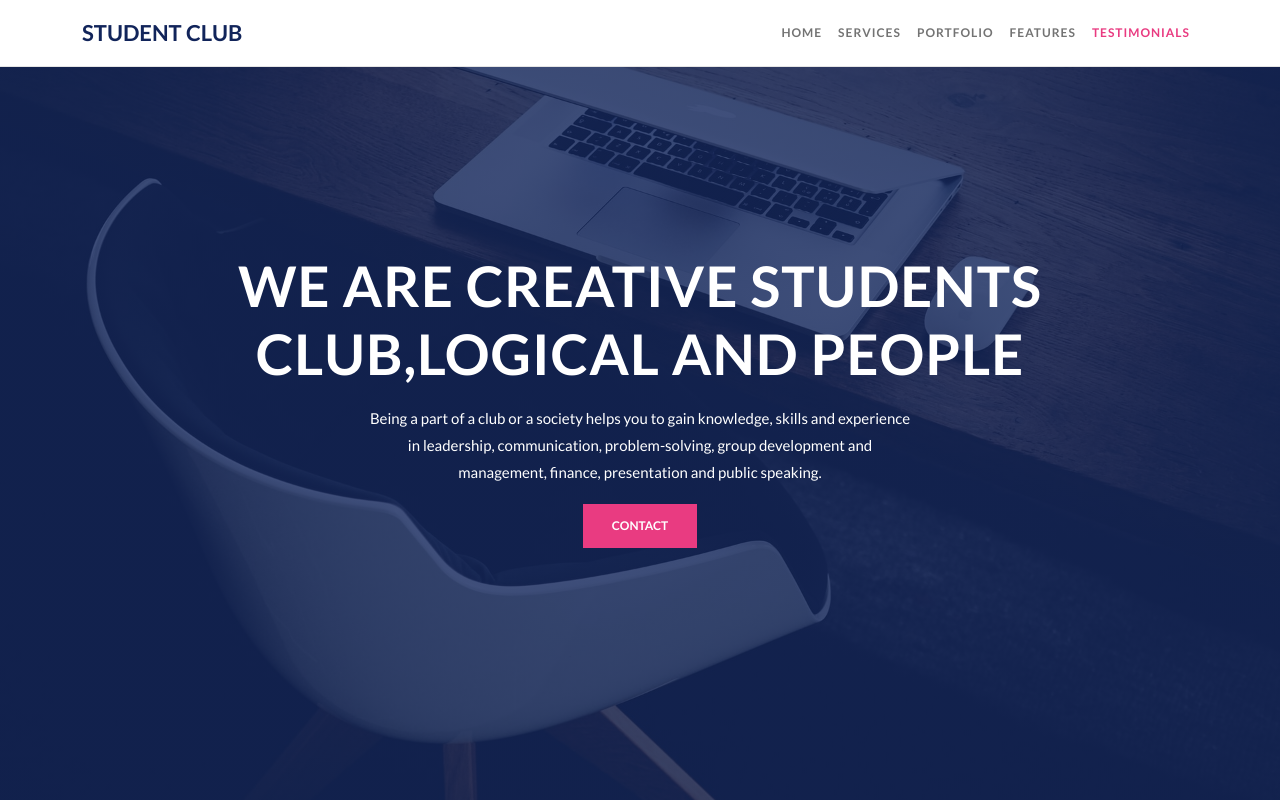
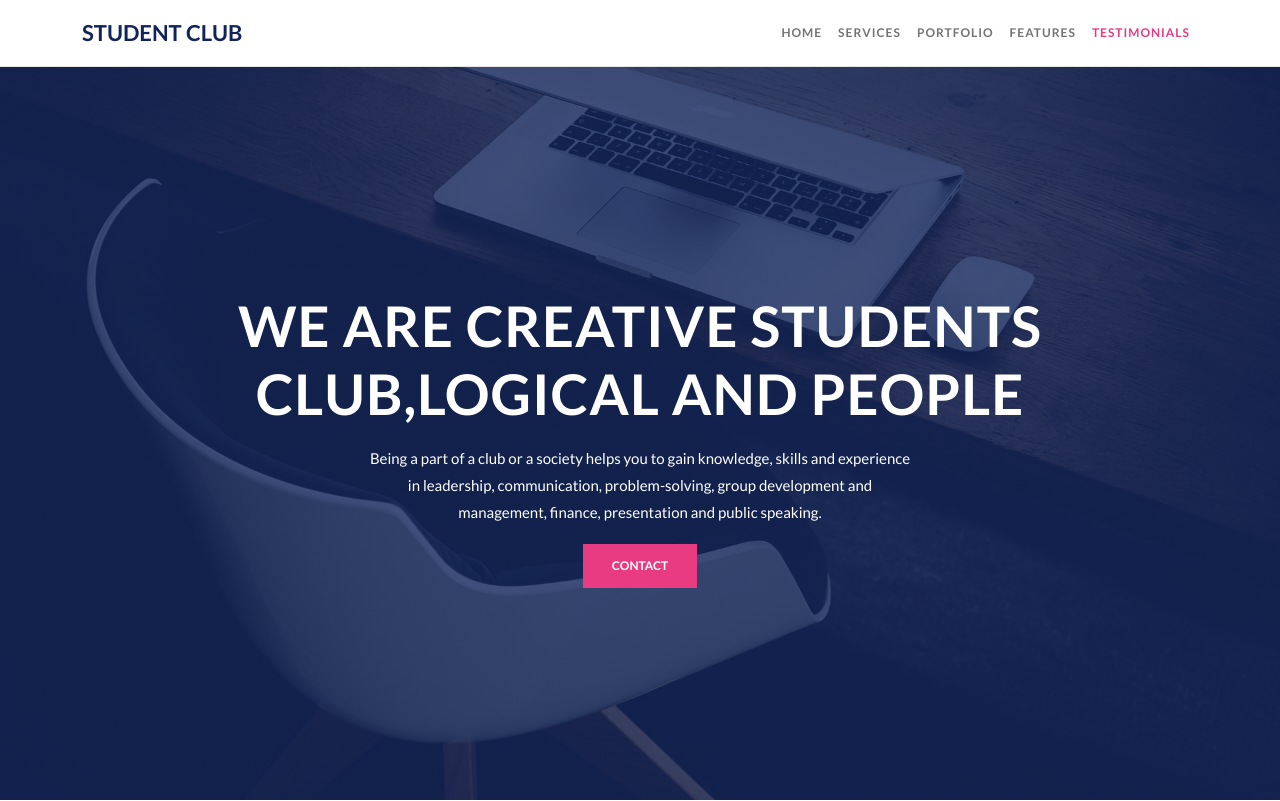
Before and after one commit to prati-7apure/studentClub, a plain HTML site: page index.html in a window 1280 px wide. Shown: the top 801 px of the page. Drawn offline with Linux system fonts and the light colour scheme.

Commit message:
project_done

```diff
--- a/css/style.css
+++ b/css/style.css
@@ -38,7 +38,7 @@ small {
 
 section {
    padding-top: 100px;
-   padding-bottom: 100px;
+   padding-bottom: 20px;
 }
 
 .navbar {
```
Also changed, not shown: index.html (+0 -1 lines).
